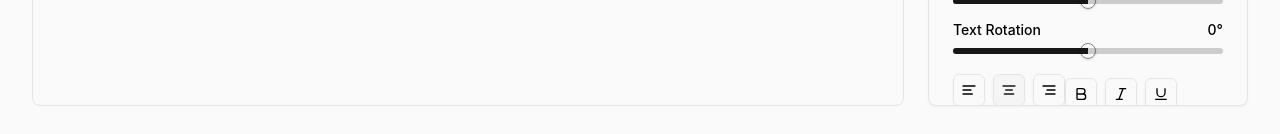
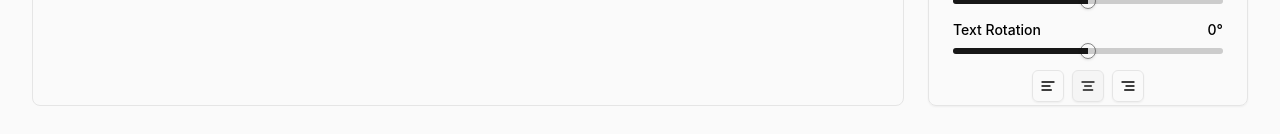
Before and after one commit to SyedJunaidAli1/Text-Behind-Image-Background, a Next.js app: page /MainApp in a window 1280 px wide. Both pictures are taken after a click on the button "Text". Shown: the part 666-800 px from the top of the page. Built offline with nearby package versions, Linux system fonts and the light colour scheme; a web font is replaced by a local one.

Commit message:
flex direction change in toggle

```diff
--- a/src/app/MainApp/RightPanel.tsx
+++ b/src/app/MainApp/RightPanel.tsx
@@ -259,7 +259,7 @@ const RightPanel: React.FC<RightPanelProps> = ({
               onValueChange={([val]) => setTextRotation(val)}
             />
           </div>
-          <div className="flex mx-auto">
+          <div className="flex flex-col gap-2">
             <ToggleGroup
               type="single"
               value={textAlign}
@@ -307,7 +307,10 @@ const RightPanel: React.FC<RightPanelProps> = ({
                 <Italic className="h-4 w-4" />
               </ToggleGroupItem>
 
-              <ToggleGroupItem value="underline" aria-label="Underline (toggle)">
+              <ToggleGroupItem
+                value="underline"
+                aria-label="Underline (toggle)"
+              >
                 <Underline className="h-4 w-4" />
               </ToggleGroupItem>
             </ToggleGroup>
```
